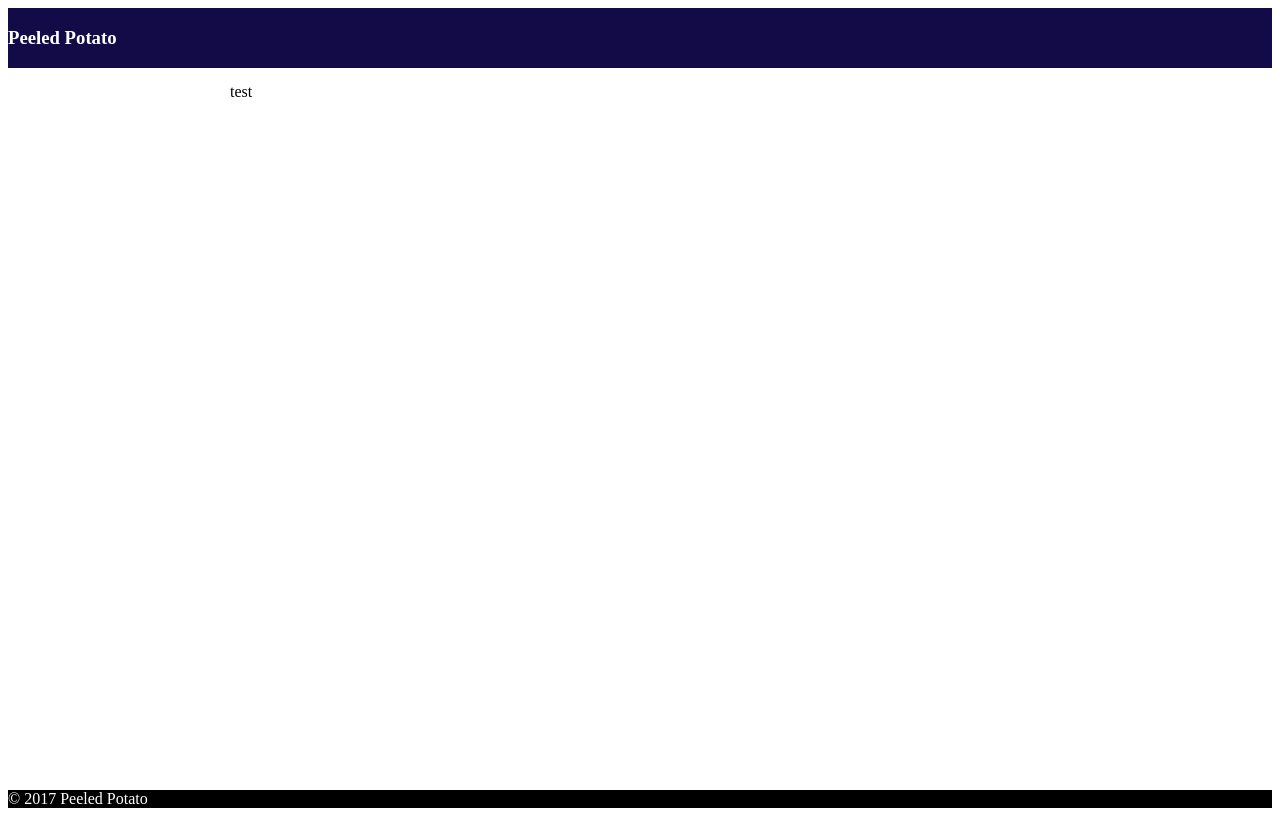
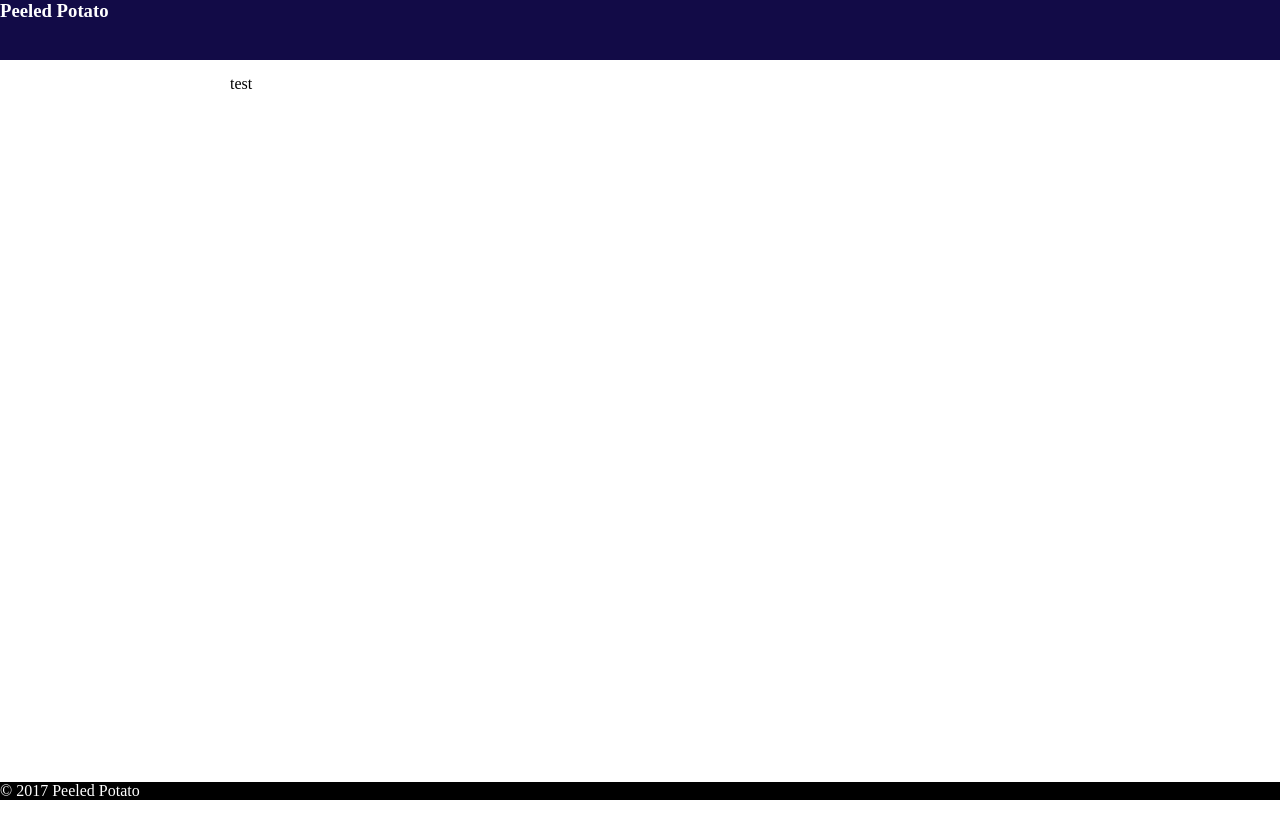
Before and after one commit to GhislainRoy04/CollegePotatoes2.0, a React app: page /#/ in a window 1280 px wide. Built offline with nearby package versions, Linux system fonts and the light colour scheme.

Commit message:
Added global styling

```diff
--- /dev/null
+++ b/src/global/styling/core.css
@@ -0,0 +1,9 @@
+* {
+    margin: 0 0;
+    padding: 0 0;
+    box-sizing: border-box;
+}
+
+body {
+    overflow-y: scroll;
+}
--- a/src/index.jsx
+++ b/src/index.jsx
@@ -2,6 +2,7 @@
 
 import "babel-polyfill";
 import "whatwg-fetch";
+import "./global/styling/core.css";
 
 import React from "react";
 import {render} from "react-dom";
```
